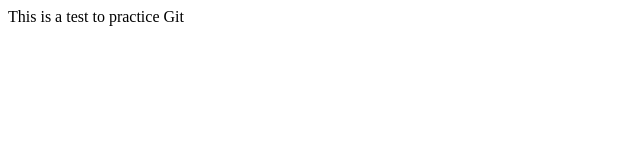
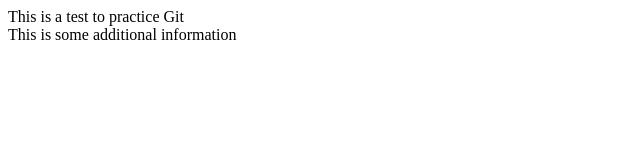
Before and after one commit to chu-david/gitLearning, a plain HTML site: page index.html in a window 1280 px wide. Shown: the whole page, without its empty margins (0-640 px from the left). Drawn offline with Linux system fonts and the light colour scheme.

Commit message:
added another line

```diff
--- a/index.html
+++ b/index.html
@@ -10,5 +10,7 @@
 
     <div>This is a test to practice Git</div>
 
+    <div>This is some additional information</div>
+
 </body>
 </html>
```
